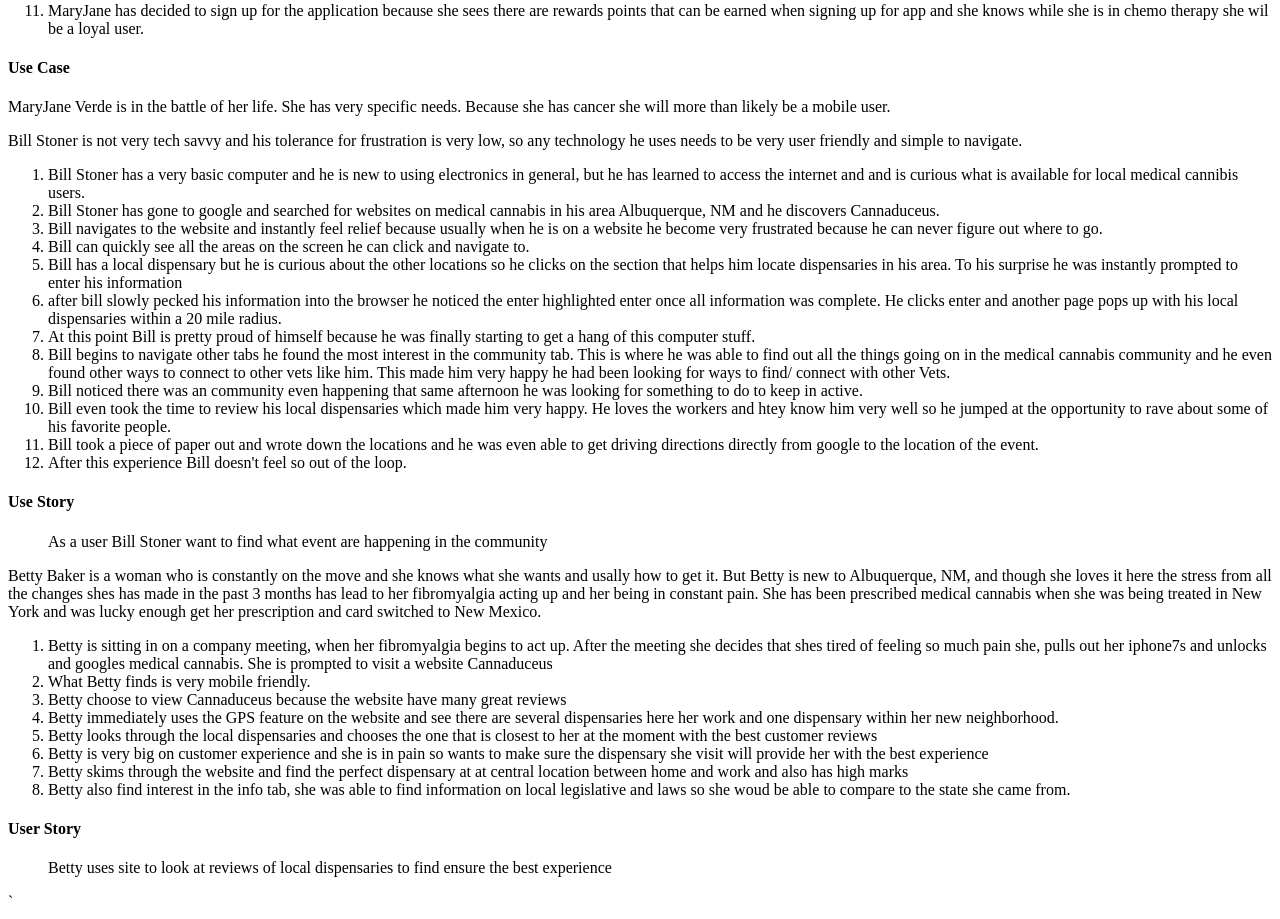
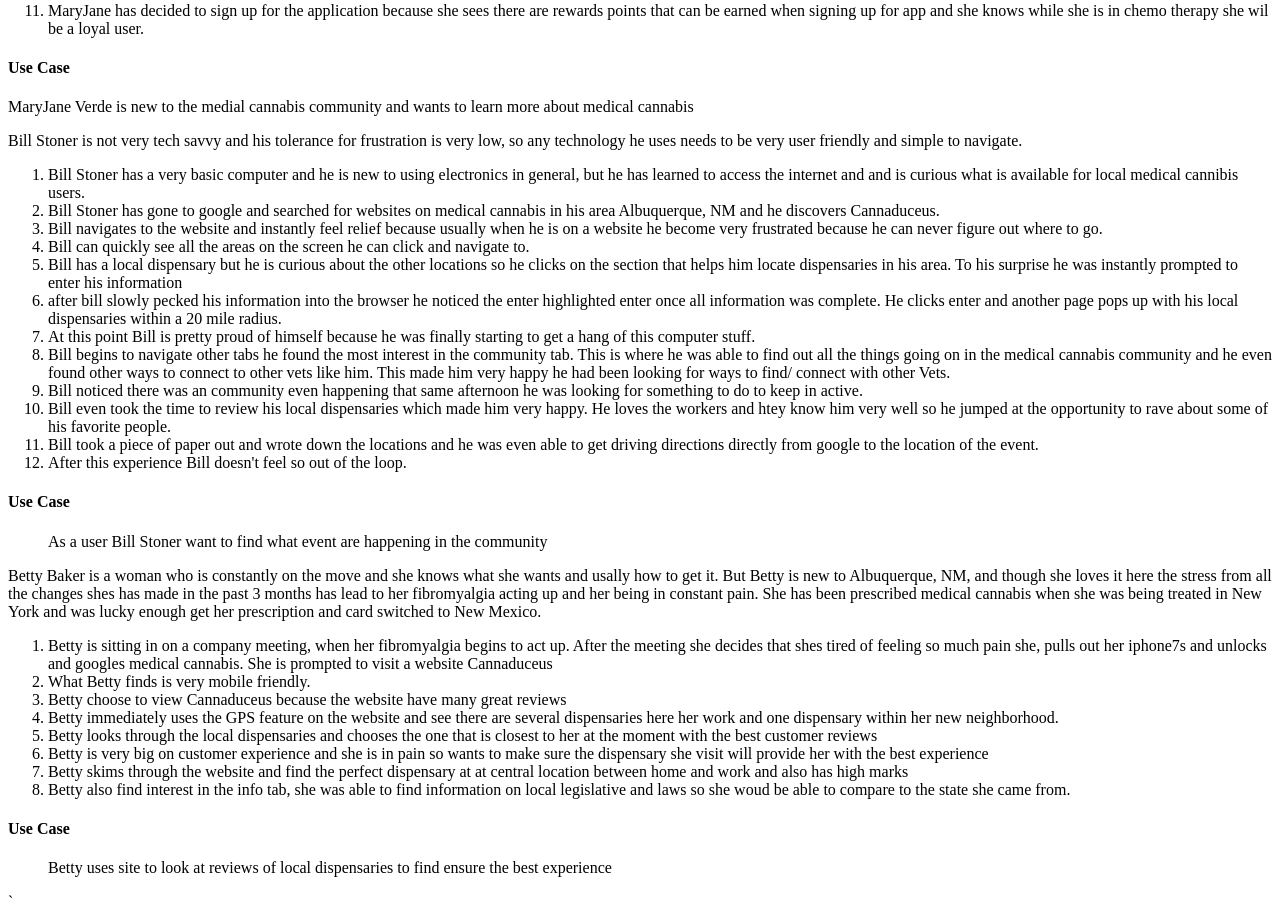
Before and after one commit to Kcambell16/cannaduceus, a PHP site: page / in a window 1280 px wide. Shown: the part 1365-2284 px from the top of the page. Run offline with PHP 8.4, Linux system fonts and the light colour scheme.

Commit message:
final changes to epic

```diff
--- a/epic/index.php
+++ b/epic/index.php
@@ -47,8 +47,10 @@
 			<li>Needs/Frustration: Mary Jane needs to be able to use her smart phone to locate the nearest dispensary. Because she doesn't want to travel all over town searching when she is in pain.  She wants to find one close to her house and another close to work as her main ones.  She is hoping to use medical cannabis to help with the symptoms chemo therapy gives her and also increase her appetite so she is able to keep her strength and keep up with her active 3 year old.</li>
 			<li>Goals:Mary Jane needs to be able to use her smart phone to locate the nearest dispensary. Because she doesn't want to travel all over town searching when she is in pain.  She wants to find one close to her house and another close to work as her main ones.  She is hoping to use medical cannabis to help with the symptoms chemo therapy gives her and also increase her appetite so she is able to keep her strength and keep up with her active 3 year old. </li>
 		</ol>
+		<!--User story/ Use Case-->
 
 		<h3> User Story</h3>
+
 		<ol> As a User MaryJane wants to find the closest dispensary to her home</ol>
 		<ol>
 			<li> MaryJane is new to the idea of medical cannabis, when she spoke with her doctor about alternative options and introduced to the idea of medical cannabis she immediately looked for the mobile website that would provide information on local dispensaries</li>
@@ -63,8 +65,12 @@
 			<li> She is concerned how she wil consume medical cannabis without having to answer many questions from an inquisitive 3 year old; she finds out she can get all the benefits of the medical cannabis in the form of edibles and even concentrate oils</li>
 			<li> MaryJane has decided to sign up for the application because she sees there are rewards points that can be earned when signing up for app and she knows while she is in chemo therapy she wil be a loyal user.</li>
 		</ol>
+		<!-- MaryJane use case-->
+
 		<h4>Use Case</h4>
-		<p>MaryJane Verde is in the battle of her life. She has very specific needs. Because she has cancer she will more than likely be a mobile user.</p>
+		<p>MaryJane Verde is new to the medial cannabis community and wants to learn more about medical cannabis</p>
+
+		<!-- Bill Stoner-->
 
 		<p> Bill Stoner is not very tech savvy and his tolerance for frustration is very low, so any technology he uses needs to be very user friendly and simple to navigate.</p>
 
@@ -82,8 +88,12 @@
 			<li> Bill took a piece of paper out and wrote down the locations and he was even able to get driving directions directly from google to the location of the event.</li>
 			<li> After this experience Bill doesn't feel so out of the loop.</li>
 		</ol>
-		<h4> Use Story</h4>
+		<!-- Bill Stoner use casw-->
+
+		<h4> Use Case</h4>
 		<ol> As a user Bill Stoner want to find what event are happening in the community</ol>
+
+		<!--Betty Baker -->
 
 		<p> Betty Baker is a woman who is constantly on the move and she knows what she wants and usally how to get it. But Betty is new to Albuquerque, NM, and though she loves it here the stress from all the changes shes has made in the past 3 months has lead to her fibromyalgia acting up and her being in constant pain. She has been prescribed medical cannabis when she was being treated in New York and was lucky enough get her prescription and card switched to New Mexico.</p>
 
@@ -97,7 +107,9 @@
 			<li> Betty skims through the website and find the perfect dispensary at at central location between home and work and also has high marks</li>
 			<li> Betty also find interest in the info tab, she was able to find information on local legislative and laws so she woud be able to compare to the state she came from.</li>
 		</ol>
-		<h4> User Story</h4>
+		<!-- Betty Baker use case-->
+
+		<h4> Use Case</h4>
 		<ol> Betty uses site to look at reviews of local dispensaries to find ensure the best experience</ol>
 		`
 
```
